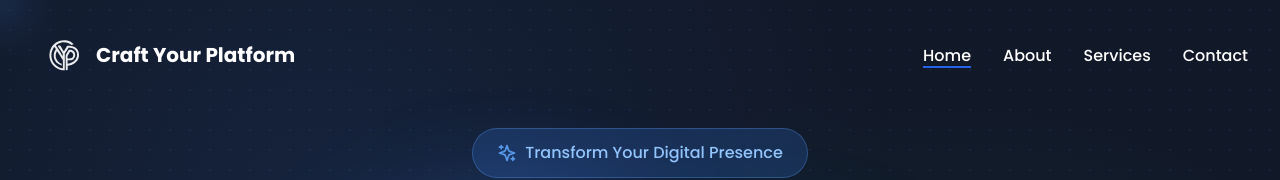
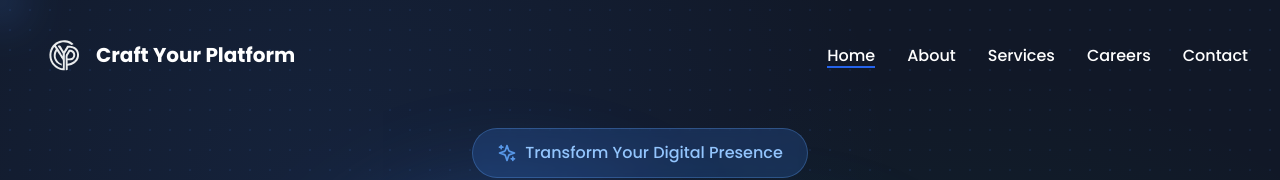
Before and after one commit to dhanushdddhanush/CraftYourPlatform, a React (Vite) app: page / in a window 1280 px wide. Shown: the top 180 px of the page. Built offline with nearby package versions, Linux system fonts and the light colour scheme.

Commit message:
Update App.tsx

```diff
--- a/src/App.tsx
+++ b/src/App.tsx
@@ -68,6 +68,7 @@ function App() {
     { name: 'Home', page: 'home' },
     { name: 'About', page: 'about' },
     { name: 'Services', page: 'services' },
+    { name: 'Careers', page: 'careers' },
     { name: 'Contact', page: 'contact' },
   ];
 
@@ -252,6 +253,7 @@ function App() {
                   { name: 'About', page: 'about' },
                   { name: 'Services', page: 'services' },
                   { name: 'Contact', page: 'contact' },
+                  { name: 'Careers', page: 'careers' },
                 ].map((item) => (
                   <button
                     key={item.page}
```
